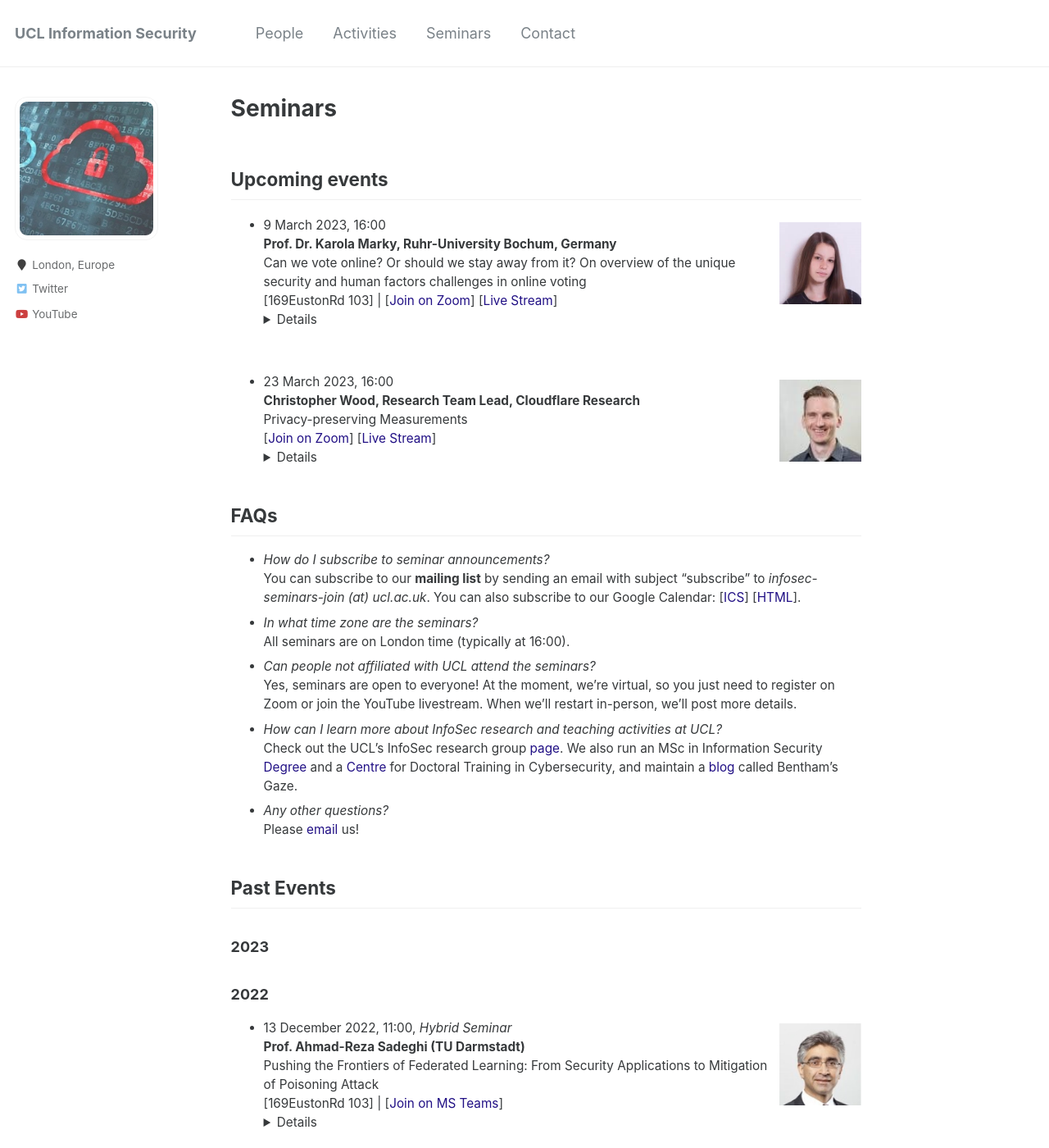
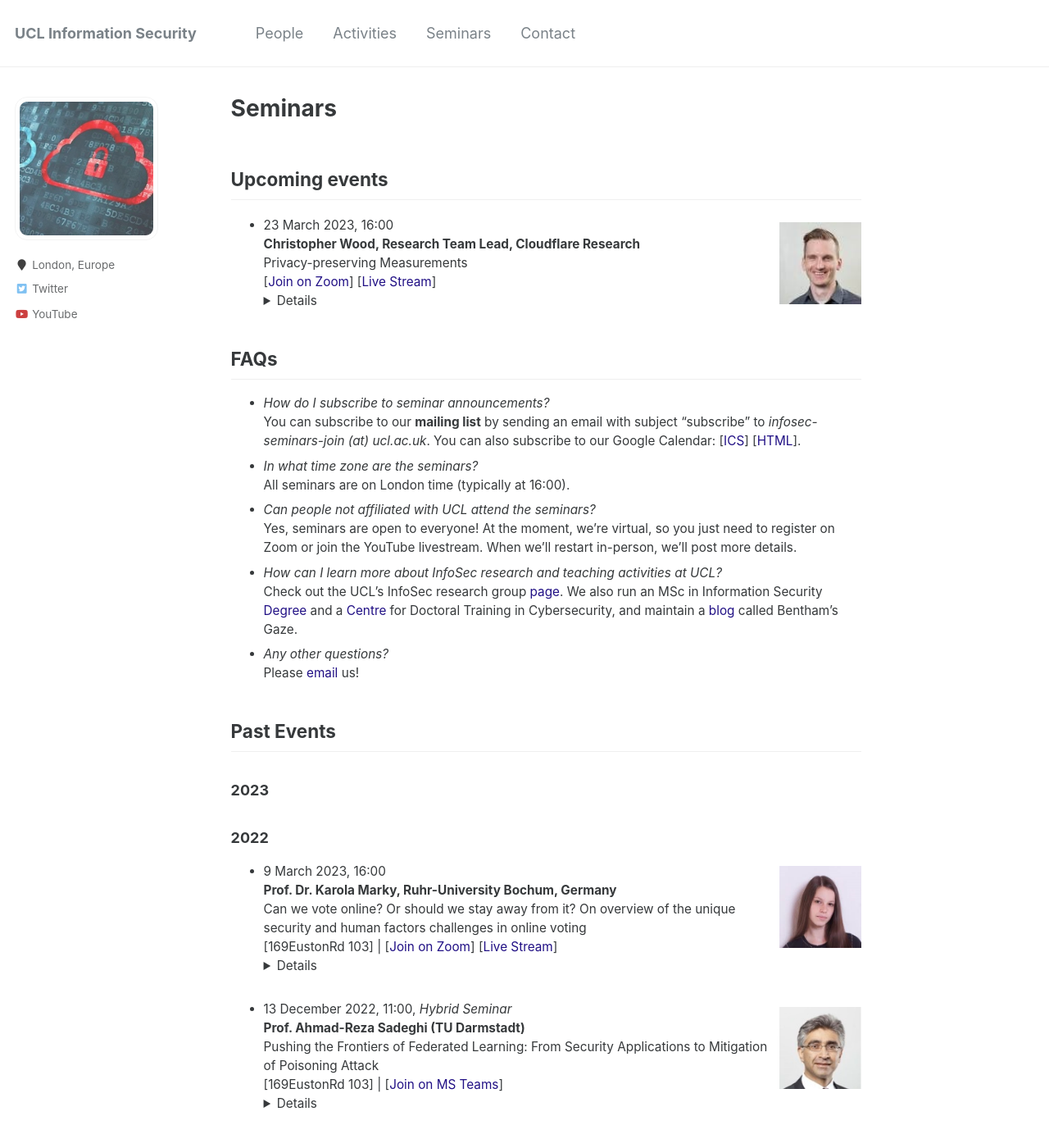
Before and after one commit to uclisec/uclisec.github.io, a Jekyll site: the page built from _pages/seminars.md, in a window 1280 px wide and 1400 px high. Shown: the whole window at 82% size. Built offline with Jekyll 4.4.1, drawn with Linux system fonts in a browser that asks for light colours; some of the changed text lies outside the part shown.

Commit message:
Update seminars.md

```diff
--- a/_pages/seminars.md
+++ b/_pages/seminars.md
@@ -7,12 +7,6 @@ layout: single
 Upcoming events
 ---
 
-<!----->
-<img src="../images/Karola.jpg" style="float:right;width:100px;height:100px;margin-top:15px">
-- 9 March 2023, 16:00
-**Prof. Dr. Karola Marky, Ruhr-University Bochum, Germany**
-Can we vote online? Or should we stay away from it? On overview of the unique security and human factors challenges in online voting
-[169EustonRd 103] | [[Join on Zoom](https://ucl.zoom.us/meeting/register/tJYpf-2grTorGNxFnItdfR3SSG89tgyB9Zeh)] [[Live Stream]()]<details><br>**Abstract:** This talk provides a summary of state-of-the-art online voting protocols specifically considering security and human factors. Based on recent research, the audience will learn about the unique challenges that researchers and developers face when developing online voting systems that a) offer specific security properties, b) consider capabilities of the entire voter population and c) unique scalability aspects. Further challenges based on society about also global threats will be presented and discussed.<br><br>**Bio**: Karola Marky is an associate professor at the Ruhr-University Bochum, Germany, where she leads the Digital Sovereignty Group. Her main research area is Human Factors in Cybersecurity and Privacy particularly focusing on Digital Sovereignty, i.e., informational self-determination of individuals in their digital lives. She has major research contributions in the fields of privacy solutions for IoT devices, (two-factor) authentication, and electronic voting published at top conferences and journal, such as CHI, TOCHI, SOUPS, or Usenix Security.<br></details>
 <!----->
 <img src="../images/Chris.jpg" style="float:right;width:100px;height:100px;margin-top:15px">
 - 23 March 2023, 16:00
@@ -47,6 +41,12 @@ Past Events
 
 
 ### 2022
+<!----->
+<img src="../images/Karola.jpg" style="float:right;width:100px;height:100px;margin-top:15px">
+- 9 March 2023, 16:00
+**Prof. Dr. Karola Marky, Ruhr-University Bochum, Germany**
+Can we vote online? Or should we stay away from it? On overview of the unique security and human factors challenges in online voting
+[169EustonRd 103] | [[Join on Zoom](https://ucl.zoom.us/meeting/register/tJYpf-2grTorGNxFnItdfR3SSG89tgyB9Zeh)] [[Live Stream]()]<details><br>**Abstract:** This talk provides a summary of state-of-the-art online voting protocols specifically considering security and human factors. Based on recent research, the audience will learn about the unique challenges that researchers and developers face when developing online voting systems that a) offer specific security properties, b) consider capabilities of the entire voter population and c) unique scalability aspects. Further challenges based on society about also global threats will be presented and discussed.<br><br>**Bio**: Karola Marky is an associate professor at the Ruhr-University Bochum, Germany, where she leads the Digital Sovereignty Group. Her main research area is Human Factors in Cybersecurity and Privacy particularly focusing on Digital Sovereignty, i.e., informational self-determination of individuals in their digital lives. She has major research contributions in the fields of privacy solutions for IoT devices, (two-factor) authentication, and electronic voting published at top conferences and journal, such as CHI, TOCHI, SOUPS, or Usenix Security.<br></details>
 <!----->
 <img src="../images/sadeghi.jpg" style="float:right;width:100px;height:100px;margin-top:15px">
 - 13 December 2022, 11:00, *Hybrid Seminar*
```
